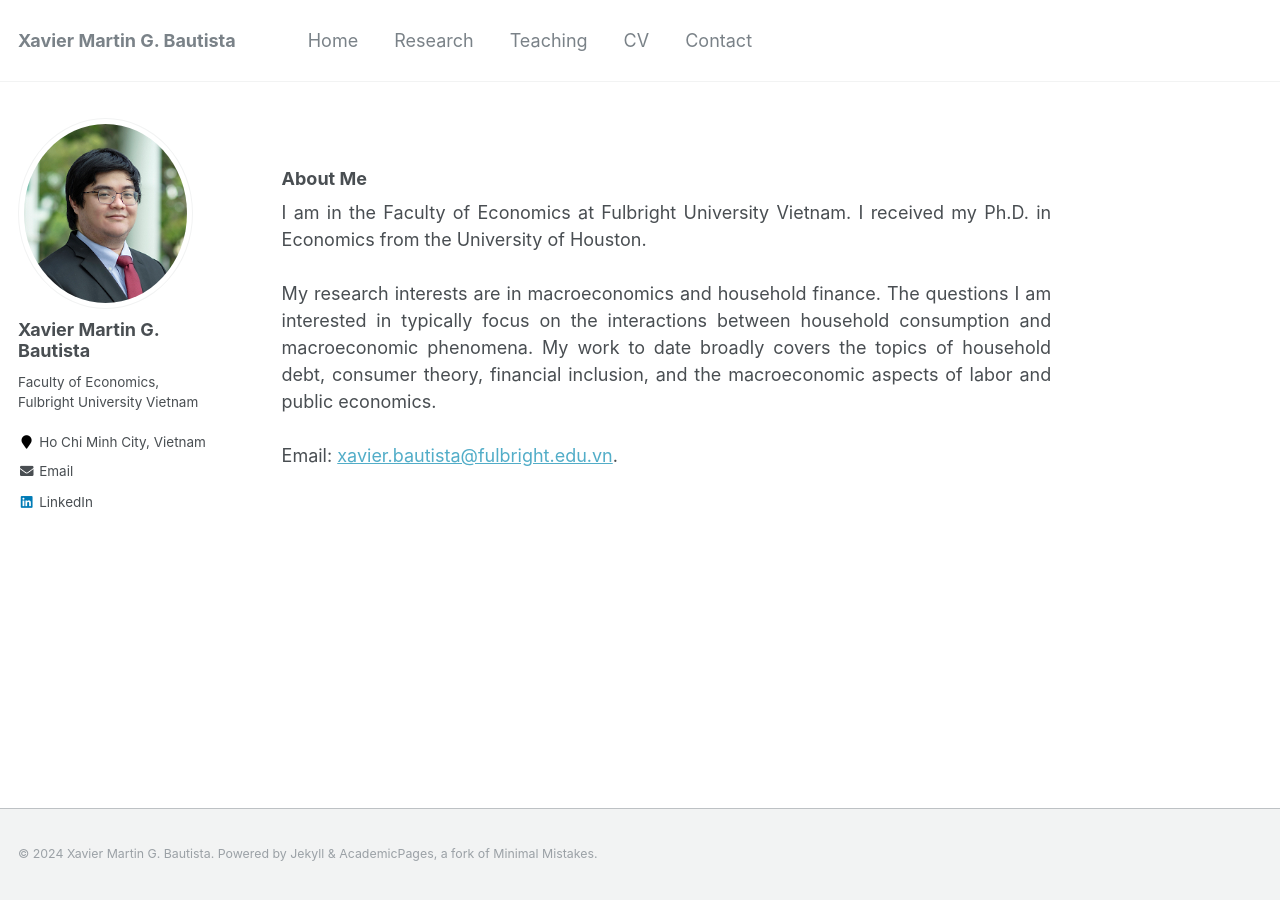
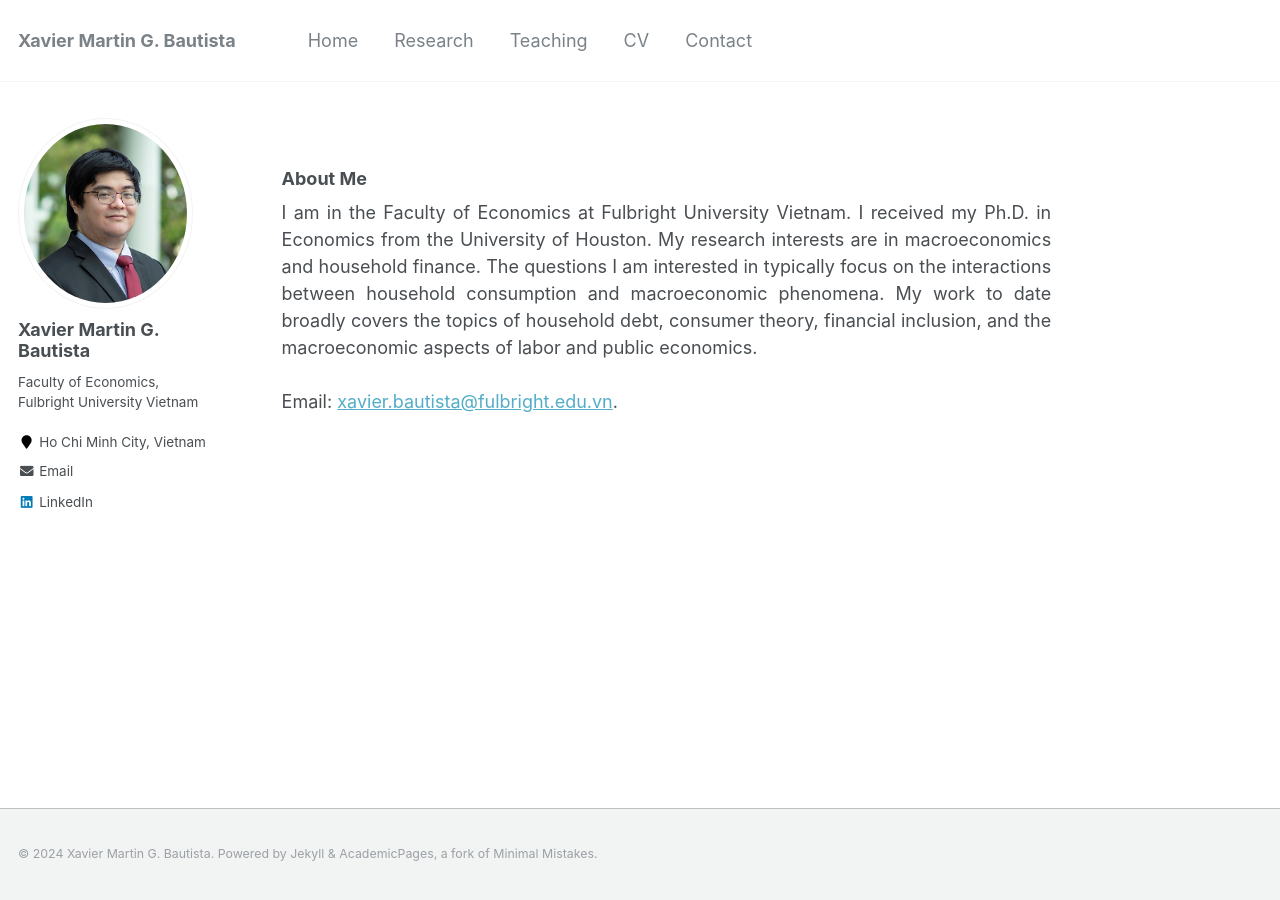
Before and after one commit to xmgbautista/xmgbautista.github.io, a Jekyll site: the page built from _pages/about.md, in a window 1280 px wide. Built offline with Jekyll 4.4.1, drawn with Linux system fonts in a browser that asks for light colours.

Commit message:
clean up

```diff
--- a/_pages/about.md
+++ b/_pages/about.md
@@ -18,11 +18,7 @@
 ### About Me
 
 <p style='text-align: justify;'>
-I am in the Faculty of Economics at Fulbright University Vietnam. I received my Ph.D. in Economics from the University of Houston.
-<br>
-<br>
-
-My research interests are in macroeconomics and household finance. The questions I am interested in typically focus on the interactions between household consumption and macroeconomic phenomena. My work to date broadly covers the topics of household debt, consumer theory, financial inclusion, and the macroeconomic aspects of labor and public economics.
+I am in the Faculty of Economics at Fulbright University Vietnam. I received my Ph.D. in Economics from the University of Houston. My research interests are in macroeconomics and household finance. The questions I am interested in typically focus on the interactions between household consumption and macroeconomic phenomena. My work to date broadly covers the topics of household debt, consumer theory, financial inclusion, and the macroeconomic aspects of labor and public economics.
 <br>
 <br>
 
```
Also changed, not shown: _pages/teaching.md (+3 -3 lines).
